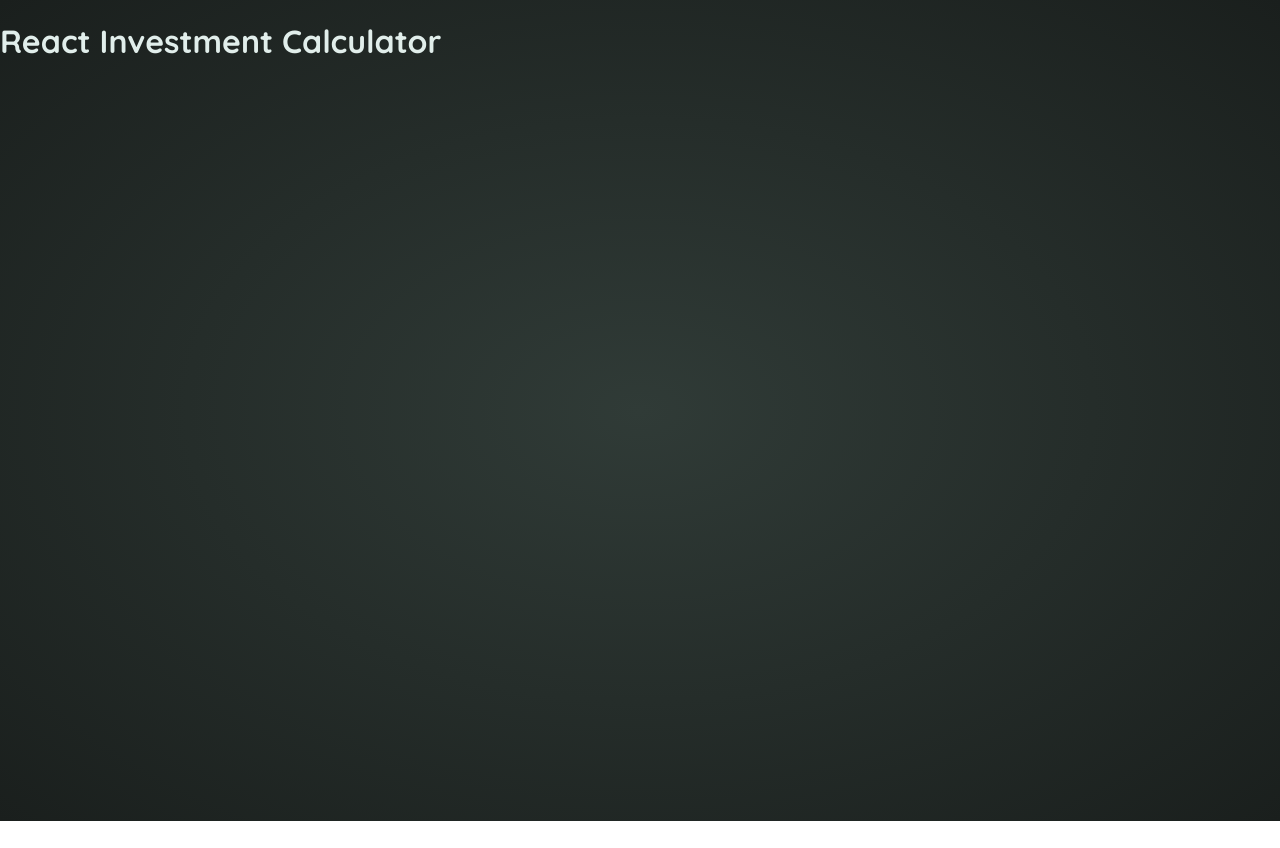
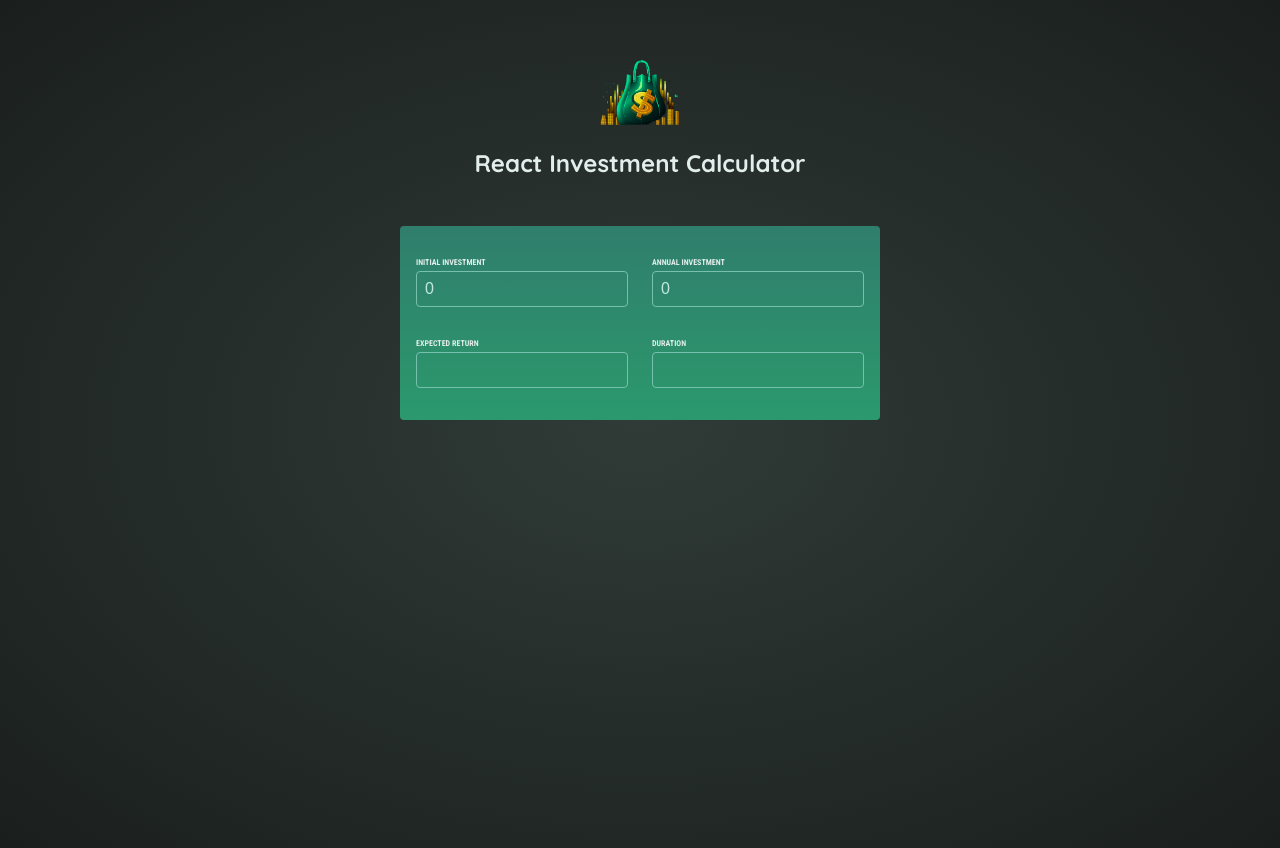
Before and after one commit to nilssonfilip1996/react-investment-calculator, a React (Vite) app: page / in a window 1280 px wide. Before the commit the page ends 821 px from the top, so only its background shows below. Built offline with nearby package versions, Linux system fonts and the light colour scheme.

Commit message:
Added a UserInput component and started working on it's state and input validation.

```diff
--- a/index.html
+++ b/index.html
@@ -7,6 +7,10 @@
     <title>React Investment Calculator</title>
   </head>
   <body>
+    <header id="header">
+      <img src="investment-calculator-logo.png" alt="Cartoonish picture of a bag with a dollar-sign.">
+      <h1>React Investment Calculator</h1>
+    </header>
     <div id="root"></div>
     <script type="module" src="/src/index.jsx"></script>
   </body>
--- a/src/App.jsx
+++ b/src/App.jsx
@@ -1,7 +1,11 @@
+import UserInput from "./components/UserInput";
+
 function App() {
   return (
-    <h1>React Investment Calculator</h1>
-  )
+    <main>
+      <UserInput></UserInput>
+    </main>
+  );
 }
 
-export default App
+export default App;
--- /dev/null
+++ b/src/components/UserInput.jsx
@@ -0,0 +1,66 @@
+import { useState } from "react";
+
+let initUserInput = {
+  initInv: 0,
+  annInv: 0,
+  expRet: 0,
+  dur: 0,
+};
+
+export default function UserInput() {
+  const [userInput, setUserInput] = useState(initUserInput);
+
+  function handleChange(id, value) {
+    if (value >= 0) {
+      setUserInput((prevUserInput) => {
+        return {
+          ...prevUserInput,
+          [id]: value,
+        };
+      });
+    }
+  }
+
+  console.log(userInput);
+
+  return (
+    <div id="user-input">
+      <div className="input-group">
+        <p>
+          <label>Initial Investment</label>
+          <input
+            required
+            id="initInv"
+            type="number"
+            onChange={(e) =>
+              handleChange(e.target.id, parseInt(e.target.value))
+            }
+            value={userInput["initInv"]}
+          />
+        </p>
+        <p>
+          <label>Annual Investment</label>
+          <input
+            required
+            id="annInv"
+            type="number"
+            onChange={(e) =>
+              handleChange(e.target.id, parseInt(e.target.value))
+            }
+            value={userInput["annInv"]}
+          />
+        </p>
+      </div>
+      <div className="input-group">
+        <p>
+          <label>Expected Return</label>
+          <input type="number" />
+        </p>
+        <p>
+          <label>Duration</label>
+          <input type="number" />
+        </p>
+      </div>
+    </div>
+  );
+}
```
